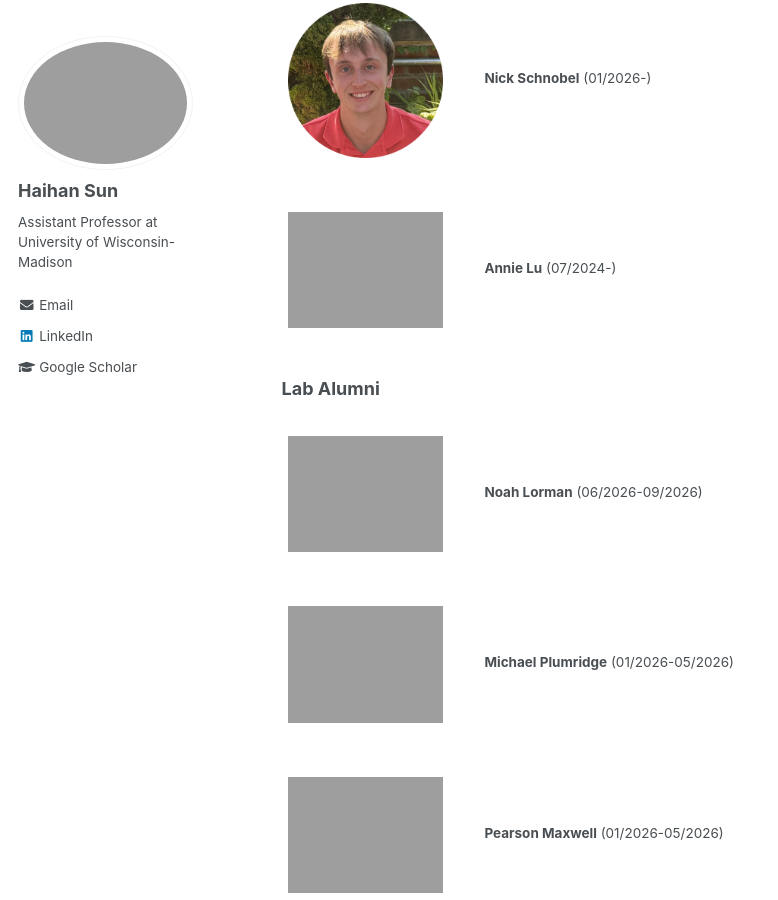
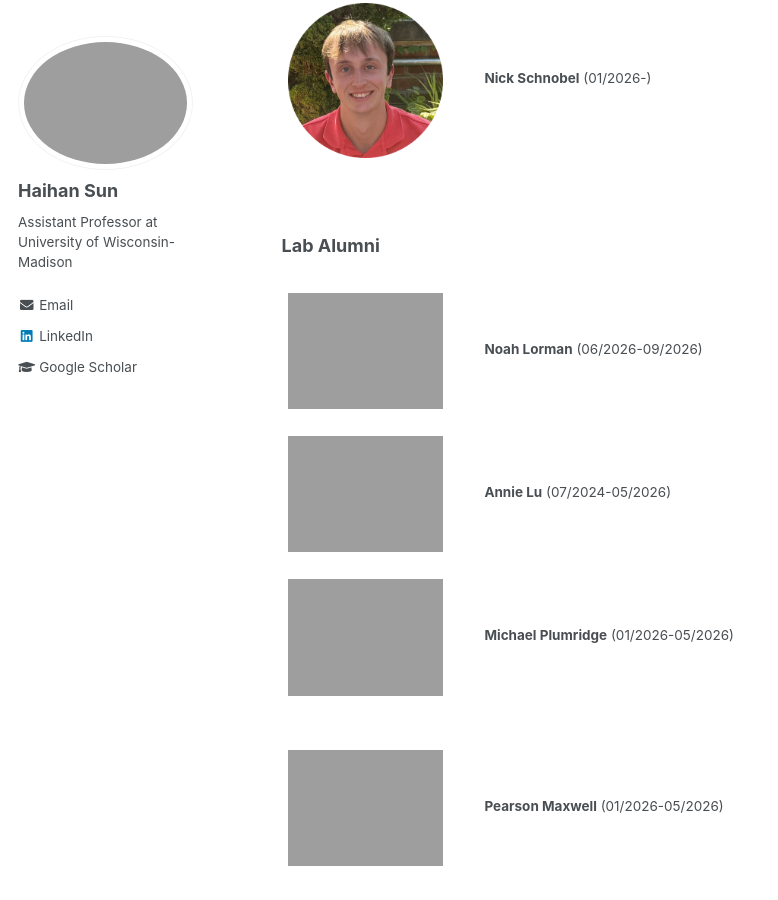
Before and after one commit to Haihan-Sun/Haihan-Sun.github.io, a Jekyll site: the page built from _pages/group.html, in a window 1280 px wide and 900 px high, scrolled down 1162 px. Shown: the whole window, without its empty margins (0-778 px from the left). Built offline with Jekyll 4.4.1, drawn with Linux system fonts in a browser that asks for light colours.

Commit message:
Update group.html

```diff
--- a/_pages/group.html
+++ b/_pages/group.html
@@ -90,15 +90,7 @@ Lab members are listed in reverse chronological order by the start date of their
 
 
 
-  <table class="imgtable">
-  <tr>
-    <td style = "width:20%">
-      <img src="https://haihan-sun.github.io/_pages/images/Annie.png" width="155" >&nbsp;
-    </td>
-  <td align="left"><p><b>Annie Lu</b> (07/2024-) <br />
-    </td>
- </tr>
-</table>
+
 
 
 
@@ -115,7 +107,17 @@ Lab members are listed in reverse chronological order by the start date of their
     </td>
  </tr>
 </table>
-<br>
+
+    <table class="imgtable">
+  <tr>
+    <td style = "width:20%">
+      <img src="https://haihan-sun.github.io/_pages/images/Annie.png" width="155" >&nbsp;
+    </td>
+  <td align="left"><p><b>Annie Lu</b> (07/2024-05/2026) <br />
+    </td>
+ </tr>
+</table>
+
 <table class="imgtable">
   <tr>
     <td style = "width:20%">
```
